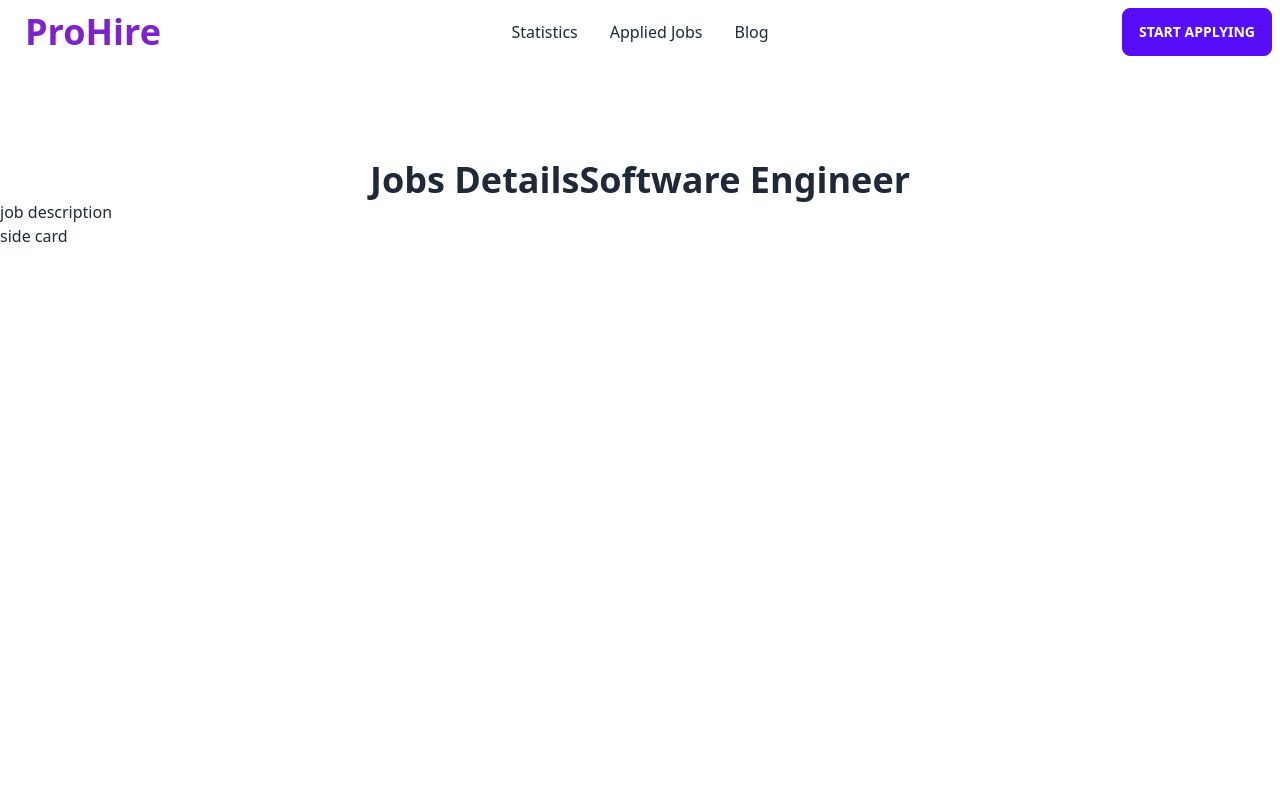
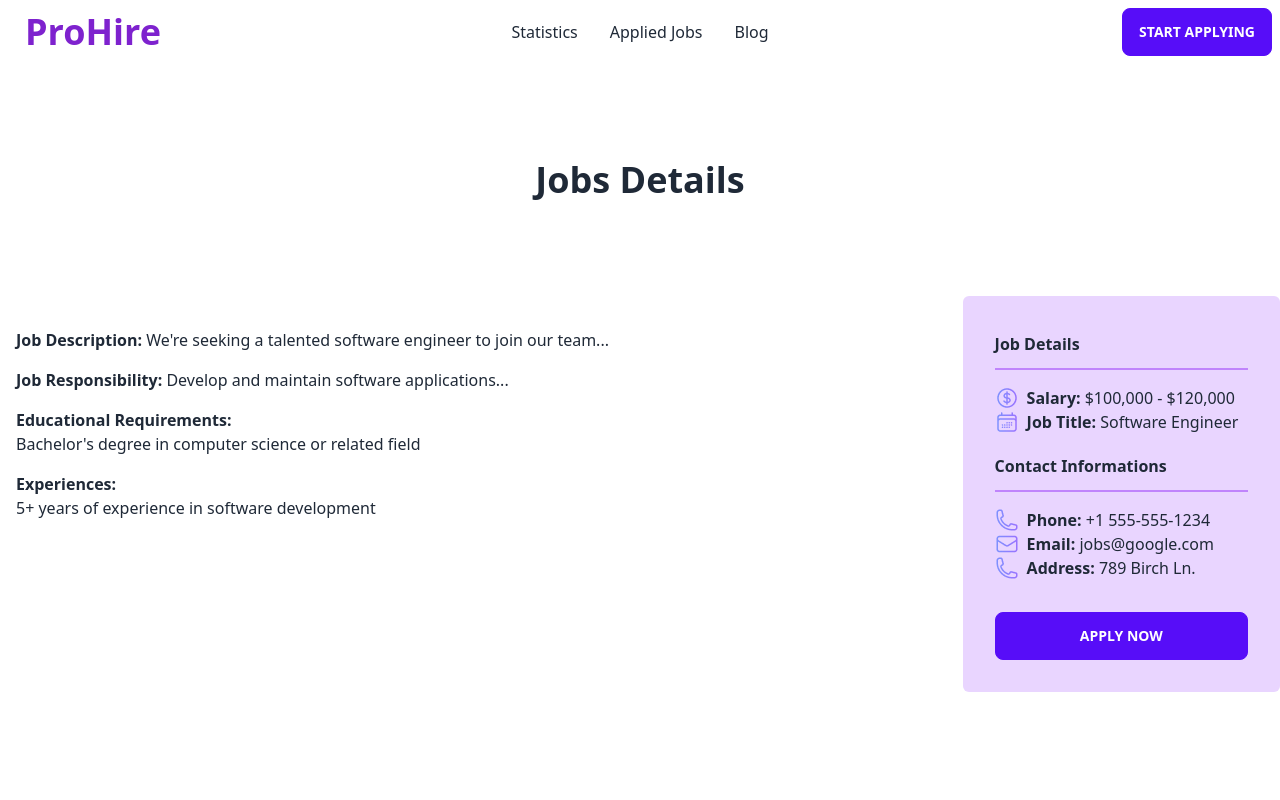
Before and after one commit to REFATBHUYAN/Pro-Hire, a React (Vite) app: page /1 in a window 1280 px wide. Shown: the top 800 px of the page. Built offline with nearby package versions, Linux system fonts and the light colour scheme.

Commit message:
applied job item added to local storage

```diff
--- /dev/null
+++ b/src/component/AppliedJob.jsx
@@ -0,0 +1,11 @@
+import React from "react";
+
+const AppliedJob = () => {
+  return (
+    <div>
+      <h1>applied job item</h1>
+    </div>
+  );
+};
+
+export default AppliedJob;
--- a/src/component/FirstPage.jsx
+++ b/src/component/FirstPage.jsx
@@ -10,7 +10,6 @@ const FirstPage = () => {
       <Banner></Banner>
       <JobCatagory></JobCatagory>
       <FeaturedJobs></FeaturedJobs>
-      <Footer></Footer>
     </div>
   );
 };
--- a/src/component/Home.jsx
+++ b/src/component/Home.jsx
@@ -1,6 +1,7 @@
 import React, { createContext, useState } from "react";
 import Navbar from "./Navbar";
 import { Outlet, useLoaderData } from "react-router-dom";
+import Footer from "./Footer";
 
 export const JobContext = createContext({});
 
@@ -16,7 +17,10 @@ const Home = () => {
     <div className=" max-w-7xl mx-auto w-full">
       <JobContext.Provider value={jobDatas}>
         <Navbar></Navbar>
-        <Outlet></Outlet>
+        <div className="h-[calc(100vh-80px)]">
+          <Outlet></Outlet>
+        </div>
+        <Footer></Footer>
       </JobContext.Provider>
     </div>
   );
--- a/src/component/JobDetails.jsx
+++ b/src/component/JobDetails.jsx
@@ -1,12 +1,14 @@
 import React, { useContext } from "react";
 import { useLoaderData } from "react-router-dom";
 import { JobContext } from "./Home";
+import { addToDb } from "../utilites/fakedb";
 
 const JobDetails = () => {
   const daynamicId = useLoaderData();
   const allData = useContext(JobContext);
   let singleJob = allData.find((dt) => dt.id == daynamicId);
   const {
+    id,
     job_description,
     job_responsibility,
     educational_requirements,
@@ -16,18 +18,93 @@ const JobDetails = () => {
     contact_information,
     address,
   } = singleJob;
-  console.log(singleJob);
+  //   console.log(singleJob);
+
+  const addtoCart = (id) => {
+    console.log("btn clicked");
+    let cartItem = [];
+    let storedItem = localStorage.getItem("job-item");
+    if (storedItem) {
+      cartItem = JSON.parse(storedItem);
+      let exist = cartItem.find((ct) => ct === id);
+      if (exist) {
+        alert("already added");
+      } else {
+        cartItem.push(id);
+      }
+    } else {
+      cartItem.push(id);
+    }
+    localStorage.setItem("job-item", JSON.stringify(cartItem));
+  };
+
   return (
-    <div className="mt-24">
-      <h1 className="text-center font-bold text-4xl">
-        Jobs Details{job_title}
-      </h1>
-      <div>
-        <div>
-          <h1>job description</h1>
+    <div className="w-full mx-auto">
+      <h1 className="text-center font-bold text-4xl my-24">Jobs Details</h1>
+      <div className="flex gap-3 w-full mx-auto my-4">
+        <div className="w-3/4 p-4">
+          <p className="my-4">
+            <span className="font-semibold">Job Description: </span>
+            {job_description}
+          </p>
+          <p className="my-4">
+            <span className="font-semibold">Job Responsibility: </span>
+            {job_responsibility}
+          </p>
+          <p className="my-4">
+            <span className="font-semibold">Educational Requirements: </span>{" "}
+            <br /> {educational_requirements}
+          </p>
+          <p className="my-4">
+            <span className="font-semibold">Experiences: </span> <br />{" "}
+            {experiences}
+          </p>
         </div>
-        <div>
-          <h1>side card</h1>
+        <div className="w-1/4 bg-purple-200 p-8 rounded-md">
+          <div className="w-full">
+            <h1 className="font-bold mt-1">Job Details</h1>
+            <hr className="border-purple-400 border mt-3 mb-4" />
+            <div className="flex gap-2">
+              <img src="Icons/Frame.png" alt="" />
+              <p>
+                <span className="font-semibold">Salary: </span> {salary}
+              </p>
+            </div>
+            <div className="flex gap-2">
+              <img src="Icons/Frame-1.png" alt="" />
+              <p>
+                <span className="font-semibold">Job Title: </span> {job_title}
+              </p>
+            </div>
+            <h1 className="font-bold mt-5">Contact Informations</h1>
+            <hr className="border-purple-400 border mt-3 mb-4" />
+            <div className="flex gap-2">
+              <img src="Icons/Frame-2.png" alt="" />
+              <p>
+                <span className="font-semibold">Phone: </span>{" "}
+                {contact_information.phone}
+              </p>
+            </div>
+            <div className="flex gap-2">
+              <img src="Icons/Frame-3.png" alt="" />
+              <p>
+                <span className="font-semibold">Email: </span>{" "}
+                {contact_information.email}
+              </p>
+            </div>
+            <div className="flex gap-2">
+              <img src="Icons/Frame-2.png" alt="" />
+              <p>
+                <span className="font-semibold">Address: </span> {address}
+              </p>
+            </div>
+          </div>
+          <button
+            onClick={() => addtoCart(id)}
+            className="btn btn-primary w-full mt-8"
+          >
+            Apply Now
+          </button>
         </div>
       </div>
     </div>
--- a/src/component/Navbar.jsx
+++ b/src/component/Navbar.jsx
@@ -36,7 +36,7 @@ const Navbar = () => {
             </li>
             <li>
               <NavLink
-                to={"/"}
+                to={"/jobapplied"}
                 className={({ isActive }) => isActive && "text-purple-500"}
               >
                 Applied Jobs
@@ -71,7 +71,7 @@ const Navbar = () => {
           </li>
           <li>
             <NavLink
-              to={"/"}
+              to={"/jobapplied"}
               className={({ isActive }) => isActive && "text-purple-500"}
             >
               Applied Jobs
--- a/src/main.jsx
+++ b/src/main.jsx
@@ -9,6 +9,7 @@ import Home from './component/Home';
 import Blog from './component/Blog';
 import FirstPage from "./component/FirstPage";
 import JobDetails from "./component/JobDetails";
+import AppliedJob from "./component/AppliedJob";
 
 const router = createBrowserRouter([
   {
@@ -26,7 +27,7 @@ const router = createBrowserRouter([
       },
       {
         path: "/jobapplied",
-        element: <div>this is jobs applied component details</div>,
+        element: <AppliedJob></AppliedJob>,
       },
       {
         path: "/:id",
--- /dev/null
+++ b/src/utilites/fakedb.js
@@ -0,0 +1,44 @@
+// use local storage to manage cart data
+const addToDb = id => {
+    let shoppingCart = getShoppingCart();
+    // add quantity
+    const quantity = shoppingCart[ id ];
+    if ( !quantity ) {
+        shoppingCart[ id ] = 1;
+    }
+    else {
+        const newQuantity = quantity + 1;
+        shoppingCart[ id ] = newQuantity;
+    }
+    localStorage.setItem( 'shopping-cart', JSON.stringify( shoppingCart ) );
+}
+
+const removeFromDb = id => {
+    const shoppingCart = getShoppingCart();
+    if ( id in shoppingCart ) {
+        delete shoppingCart[ id ];
+        localStorage.setItem( 'shopping-cart', JSON.stringify( shoppingCart ) );
+    }
+}
+
+const getShoppingCart = () => {
+    let shoppingCart = {};
+
+    //get the shopping cart from local storage
+    const storedCart = localStorage.getItem( 'shopping-cart' );
+    if ( storedCart ) {
+        shoppingCart = JSON.parse( storedCart );
+    }
+    return shoppingCart;
+}
+
+const deleteShoppingCart = () => {
+    localStorage.removeItem( 'shopping-cart' );
+}
+
+export {
+    addToDb,
+    removeFromDb,
+    getShoppingCart,
+    deleteShoppingCart
+}
```
